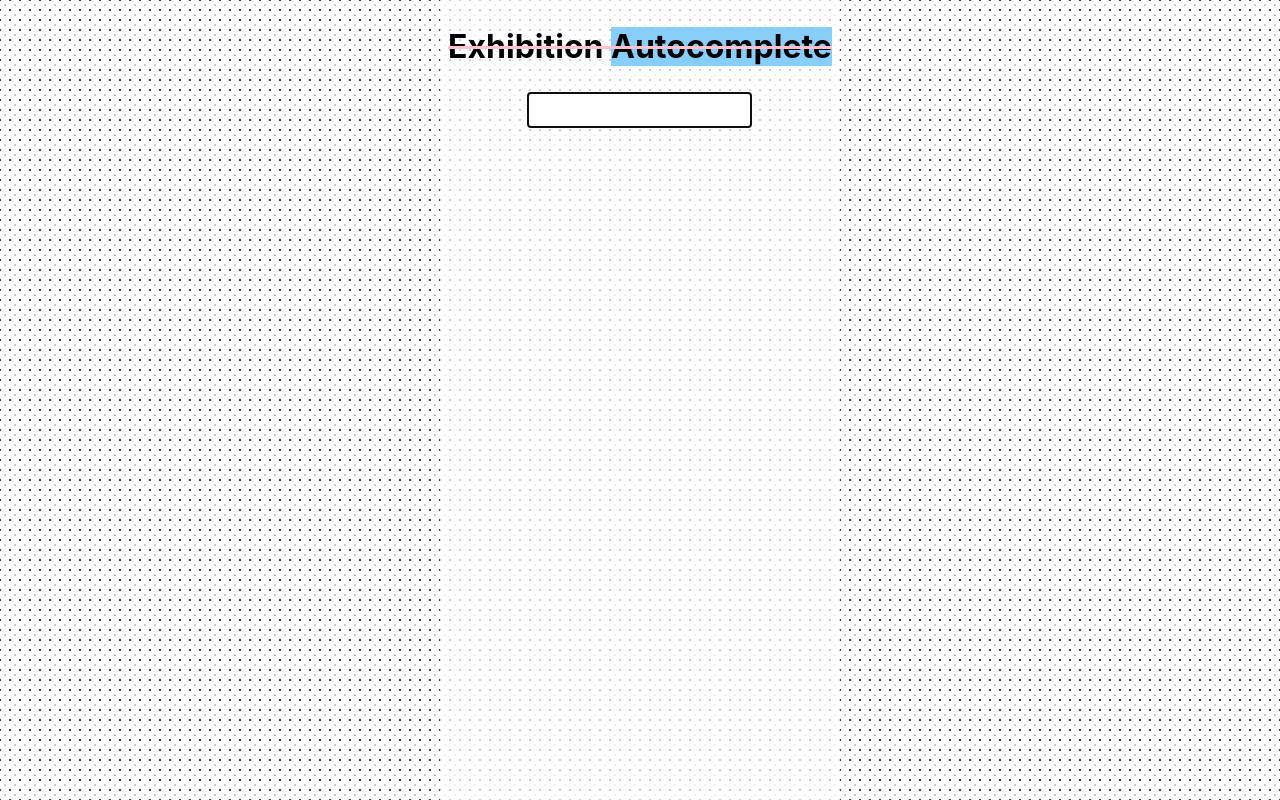
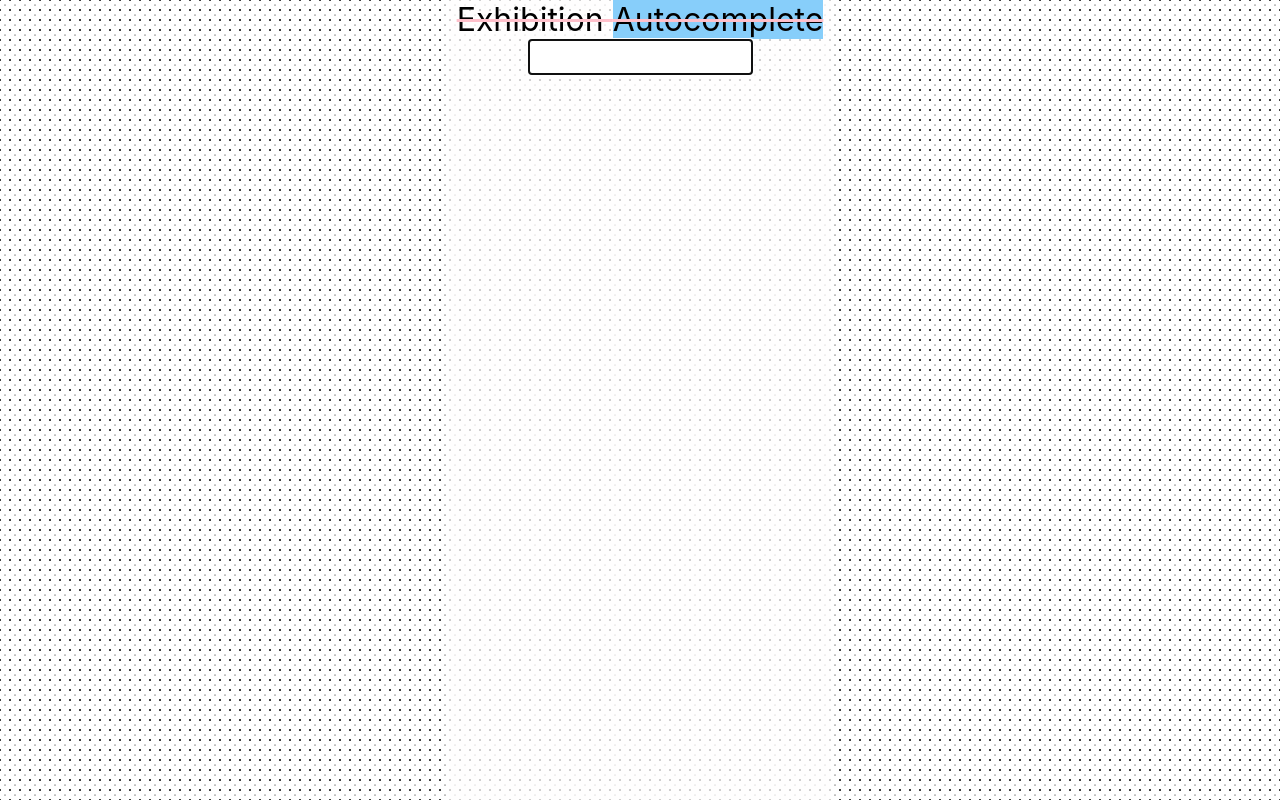
Before and after one commit to disposableraft/the-curator-webapp, a Next.js app: page / in a window 1280 px wide. Built offline with nearby package versions, Linux system fonts and the light colour scheme.

Commit message:
Home: Replaces divs with header and main

```diff
--- a/pages/index.tsx
+++ b/pages/index.tsx
@@ -28,28 +28,29 @@ const Home: React.FC = () => {
         <title>Exhibition AutoComplete</title>
       </Head>
       <div className={style.container}>
-        <h2 className={style.selectedArtist}>
+        <header className={style.selectedArtist}>
           Exhibition <span className={style.highlight}>Autocomplete</span>{" "}
           {Boolean(subject) && `: ${subject}`}
-        </h2>
+        </header>
         {exhibition.length > 0 || (
-          <div className={style.main}>
+          <main className={style.main}>
             <AutoComplete
               className={style.autocomplete}
               onSubmitCallback={(value) => onSubmit(value)}
               allSuggestions={names}
             />
-          </div>
+          </main>
         )}
 
-        <div className={style.main}>
-          <div data-testid="test-grid" className={style.grid}>
-            {Boolean(exhibition.length) &&
-              exhibition.map((artist) => {
+        {exhibition.length === 0 ? null : (
+          <main className={style.main}>
+            <div data-testid="test-grid" className={style.grid}>
+              {exhibition.map((artist) => {
                 return <Card key={artist.replace(/\s/g, "")} artist={artist} />;
               })}
-          </div>
-        </div>
+            </div>
+          </main>
+        )}
       </div>
     </Layout>
   );
```
